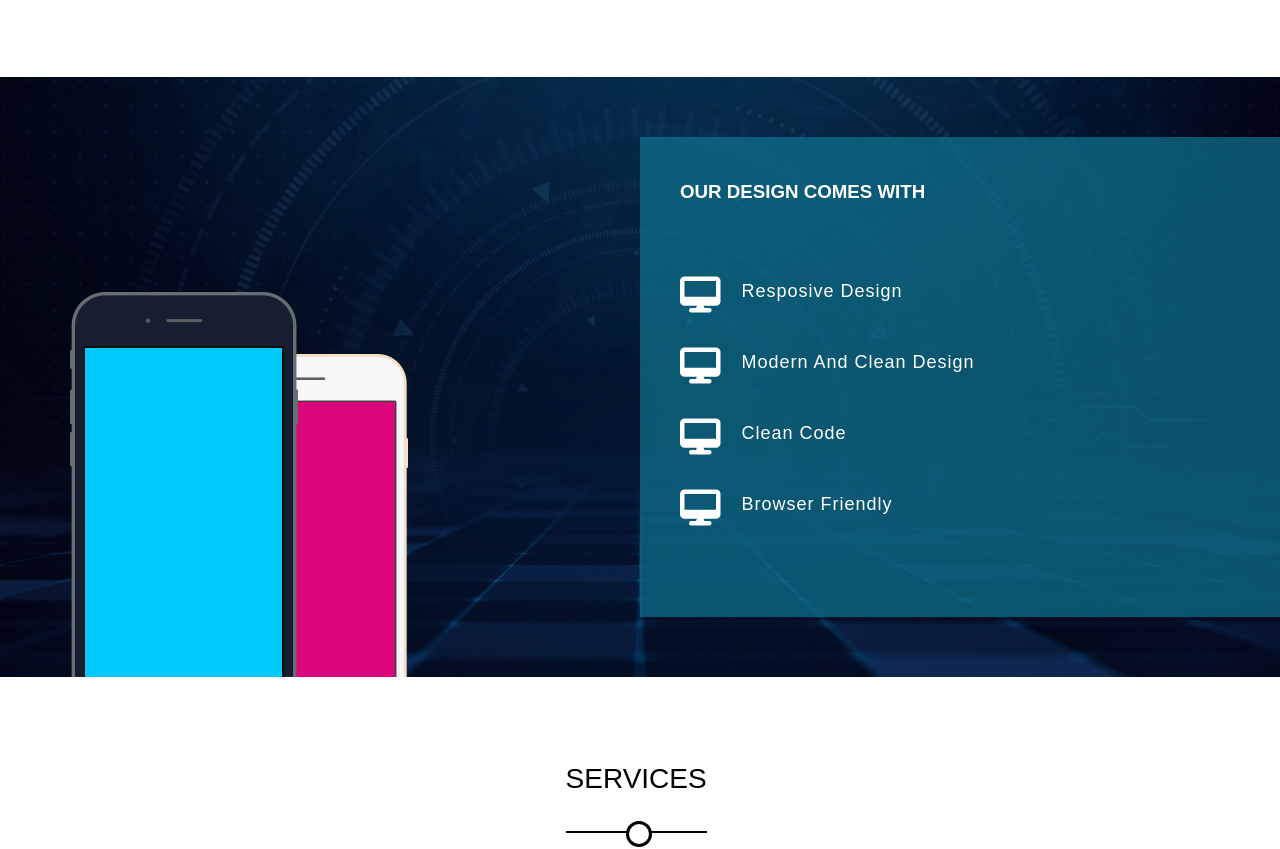
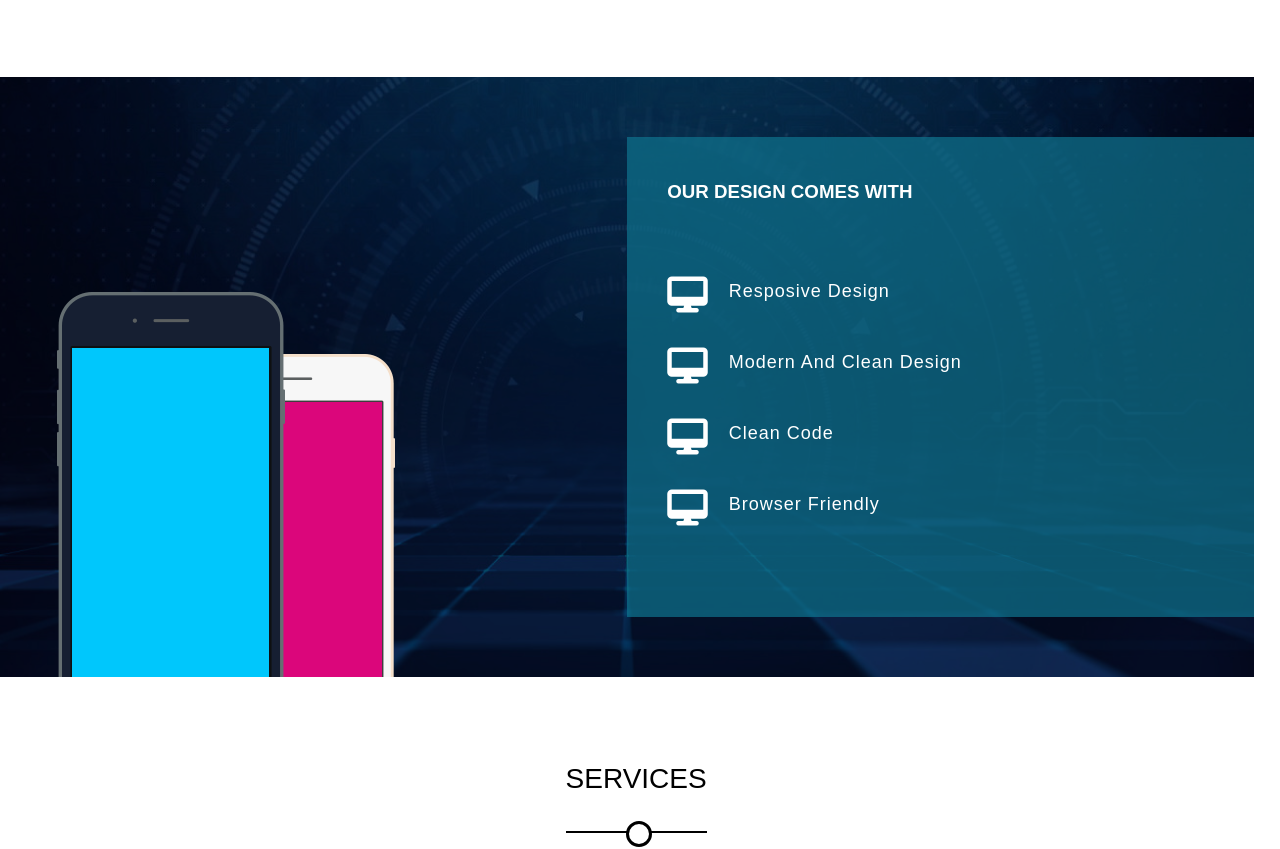
Before and after one commit to mostafawaelshoeip/Kasper-Template-2, a plain HTML site: page index.html in a window 1280 px wide. Shown: the part 1328-2177 px from the top of the page. Drawn offline with Linux system fonts and the light colour scheme.

Commit message:
update css

```diff
--- a/css/kasper.css
+++ b/css/kasper.css
@@ -23,7 +23,7 @@ html {
 }
 
 ::-webkit-scrollbar {
-    width: 18px;
+    width: 14px;
 }
 
 ::-webkit-scrollbar-track {
@@ -423,7 +423,7 @@ header nav .search i:hover {
 /* Start Section 2 */
 .sec-2 {
     display: inline-block;
-    width: 100vw;
+    width: 98vw;
     height: 600px;
     background: url(../imgs/design-features.jpg);
     background-size: cover;
@@ -621,7 +621,7 @@ header nav .search i:hover {
             position: absolute;
             left: 0;
             top: 0;
-            width: 100%;
+            width: 99%;
             height: 100%;
             background-color: rgb(0 0 0 / 40%);
         }
```
